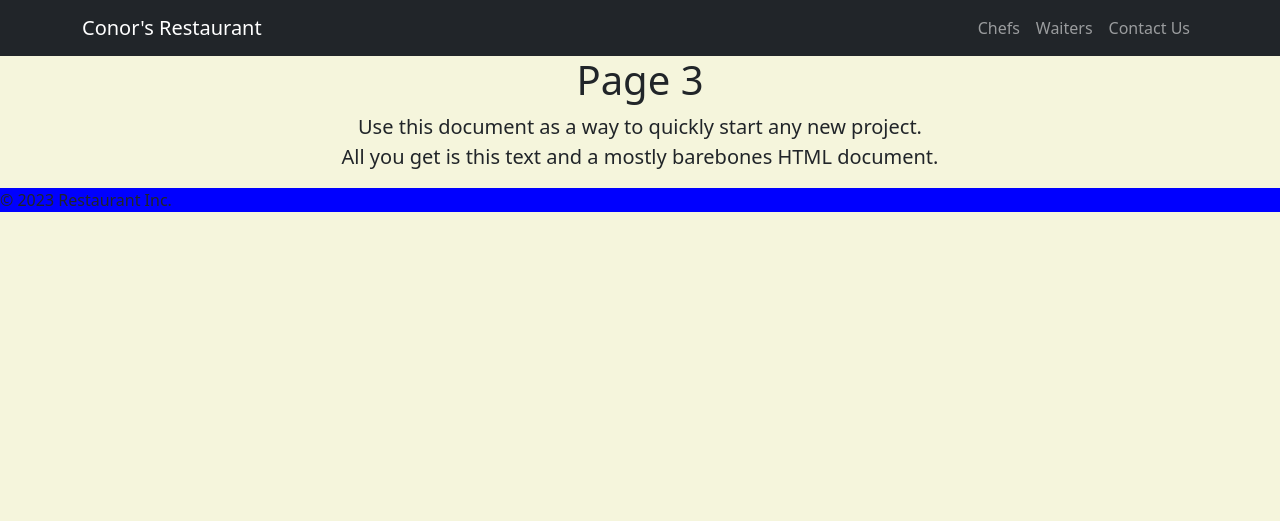
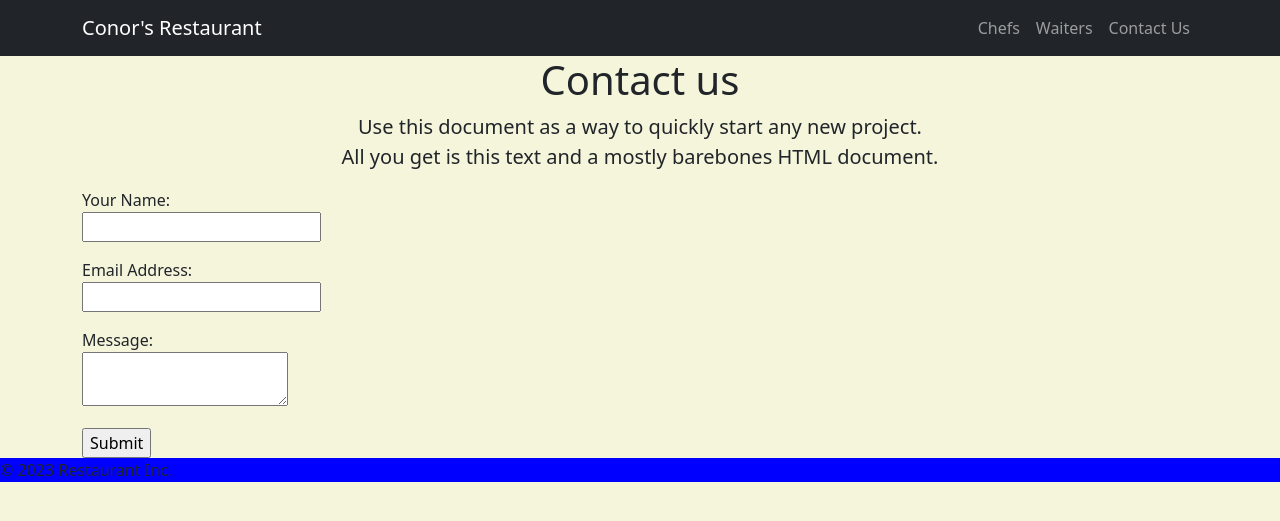
Before and after one commit to xconor/Assignment2PHP-SQLwebsite, a PHP site: page /page-3.php in a window 1280 px wide. Shown: the top 521 px of the page. Run offline with PHP 8.4, Linux system fonts and the light colour scheme.

Commit message:
added contact form files

```diff
--- /dev/null
+++ b/contact-form-thank-you.php
@@ -0,0 +1,4 @@
+<?php include 'includes/header.php';?>
+<h1>Thank you!</h1>
+Thank you for submitting the form. We will contact you soon!
+<?php include 'includes/footer.php';?>
--- a/page-3.php
+++ b/page-3.php
@@ -2,9 +2,25 @@
 
 <main class="container">
   <div class="starter-template text-center">
-    <h1>Page 3</h1>
+  <h1>Contact us</h1>
     <p class="lead">Use this document as a way to quickly start any new project.<br> All you get is this text and a mostly barebones HTML document.</p>
   </div>
 
+<form method="POST" name="contactform" action="contact-form-handler.php">
+<p>
+<label for='name'>Your Name:</label> <br>
+<input type="text" name="name">
+</p>
+<p>
+<label for='email'>Email Address:</label> <br>
+<input type="text" name="email"> <br>
+</p>
+<p>
+<label for='message'>Message:</label> <br>
+<textarea name="message"></textarea>
+</p>
+<input type="submit" value="Submit"><br>
+</form>
+
 </main><!-- /.container -->
 <?php include 'includes/footer.php';?>
```
Also changed, not shown: contact-form-handler.php (added, +53 -0 lines).
